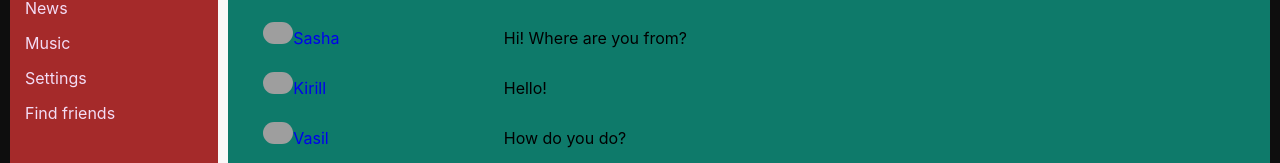
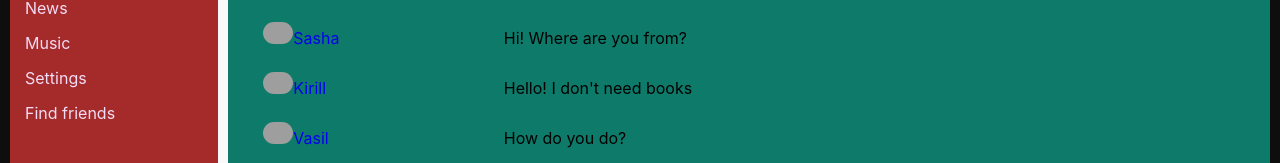
Before and after one commit to hrudkouski/social-network-ts, a React (Create React App) app: page /dialogs in a window 1280 px wide. Shown: the part 167-330 px from the top of the page. Built offline with nearby package versions, Linux system fonts and the light colour scheme; grey boxes are pictures that could not be loaded.

Commit message:
UI-BLL, map()

```diff
--- a/public/index.html
+++ b/public/index.html
@@ -2,19 +2,19 @@
 <html lang="en">
   <head>
     <meta charset="utf-8" />
-    <link rel="icon" href="%PUBLIC_URL%/favicon.ico" />
+    <link rel="icon" href="favicon.ico" />
     <meta name="viewport" content="width=device-width, initial-scale=1" />
     <meta name="theme-color" content="#000000" />
     <meta
       name="description"
       content="Web site created using create-react-app"
     />
-    <link rel="apple-touch-icon" href="%PUBLIC_URL%/logo192.png" />
+    <link rel="apple-touch-icon" href="logo192.png" />
     <!--
       manifest.json provides metadata used when your web app is installed on a
       user's mobile device or desktop. See https://developers.google.com/web/fundamentals/web-app-manifest/
     -->
-    <link rel="manifest" href="%PUBLIC_URL%/manifest.json" />
+    <link rel="manifest" href="manifest.json" />
     <!--
       Notice the use of %PUBLIC_URL% in the tags above.
       It will be replaced with the URL of the `public` folder during the build.
@@ -24,7 +24,7 @@
       work correctly both with client-side routing and a non-root public URL.
       Learn how to configure a non-root public URL by running `npm run build`.
     -->
-    <title>React App</title>
+    <title>Social Network</title>
   </head>
   <body>
     <noscript>You need to enable JavaScript to run this app.</noscript>
--- a/src/components/Dialogs/Dialogs.tsx
+++ b/src/components/Dialogs/Dialogs.tsx
@@ -4,23 +4,36 @@ import {DialogsItem} from "./DialogsItem";
 import {Message} from "./Message";
 
 export const Dialogs = () => {
+
+    const dialogsData = [
+        {id: 1, name: 'Nikita'},
+        {id: 2, name: 'Masha'},
+        {id: 3, name: 'Sasha'},
+        {id: 4, name: 'Kirill'},
+        {id: 5, name: 'Vasil'},
+        {id: 6, name: 'Jon'},
+    ]
+
+    const messagesData = [
+        {id: 1, message: 'Hi! how are you?'},
+        {id: 2, message: 'Hi! How old are you?'},
+        {id: 3, message: 'Hi! Where are you from?'},
+        {id: 4, message: 'Hello! I don\'t need books'},
+        {id: 5, message: 'How do you do?'},
+        {id: 6, message: 'I\'m fine'},
+    ]
+
+    let dialogsElements = dialogsData.map(el => <DialogsItem name={el.name} id={el.id}/>);
+
+    let messagesElements = messagesData.map(el => <Message message={el.message}/>);
+
     return (
         <div className={s.dialogs}>
             <div className={s.dialogsItems}>
-                <DialogsItem name='Nikita' id={1}/>
-                <DialogsItem name='Masha' id={2}/>
-                <DialogsItem name='Sasha' id={3}/>
-                <DialogsItem name='Kirill' id={4}/>
-                <DialogsItem name='Vasil' id={5}/>
-                <DialogsItem name='Jon' id={6}/>
+                {dialogsElements}
             </div>
             <div className={s.messages}>
-                <Message message='Hi! how are you?'/>
-                <Message message='Hi! How old are you?'/>
-                <Message message='Hi! Where are you from?'/>
-                <Message message='Hello!'/>
-                <Message message='How do you do?'/>
-                <Message message="I'm fine"/>
+                {messagesElements}
             </div>
         </div>
     )
--- a/src/components/Profile/MyPosts/MyPosts.tsx
+++ b/src/components/Profile/MyPosts/MyPosts.tsx
@@ -3,6 +3,28 @@ import s from './MyPosts.module.css';
 import {Post} from "./Post/Post";
 
 export const MyPosts = () => {
+
+    const postsData = [
+        {
+            id: 1,
+            message: 'Перебираемые (или итерируемые) объекты – это...',
+            likesCount: 9
+        },
+        {
+            id: 2,
+            message: 'Конечно же, сами массивы являются перебираемыми...',
+            likesCount: 19
+        },
+        {
+            id: 3,
+            message: 'Если объект не является массивом, но представляет...',
+            likesCount: 3
+        },
+    ]
+
+    let postsElements = postsData.map(el =>
+        <Post message={el.message} likesCount={el.likesCount}/>);
+
     return (
         <div className={s.myPosts}>
             <h3>My posts</h3>
@@ -15,15 +37,7 @@ export const MyPosts = () => {
                 </div>
             </div>
             <div className={s.posts}>
-                <Post
-                    message='Перебираемые (или итерируемые) объекты – это...'
-                    likesCount={9}/>
-                <Post
-                    message='Конечно же, сами массивы являются перебираемыми...'
-                    likesCount={19}/>
-                <Post
-                    message='Если объект не является массивом, но представляет...'
-                    likesCount={3}/>
+                {postsElements}
             </div>
         </div>
     );
```
